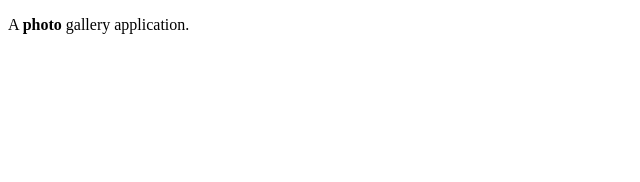
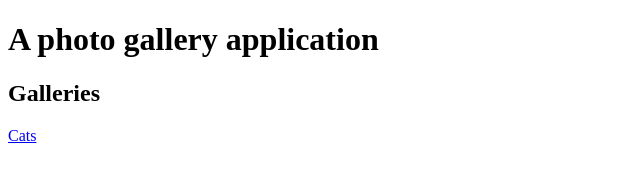
Before and after one commit to jessewaites/Metis-Prework, a plain HTML site: page index.html in a window 1280 px wide. Shown: the whole page, without its empty margins (0-640 px from the left). Drawn offline with Linux system fonts and the light colour scheme.

Commit message:
Link to Cat Gallery fully operational. Everything going according to plan.

```diff
--- a/index.html
+++ b/index.html
@@ -6,6 +6,10 @@
     <title>Index</title>
   </head>
   <body>
-    <p>A <b>photo</b> gallery application.</p>
+  	<h1>A photo gallery application</h1>
+     <div>
+      <h2>Galleries</h2>
+      <a href=cats.html>Cats</a>
+     </div>
   </body>
 </html>
```
Also changed, not shown: cats.html (added, +14 -0 lines).
